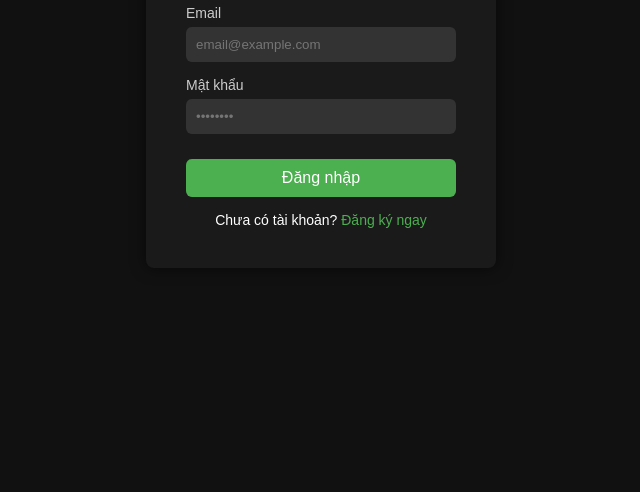
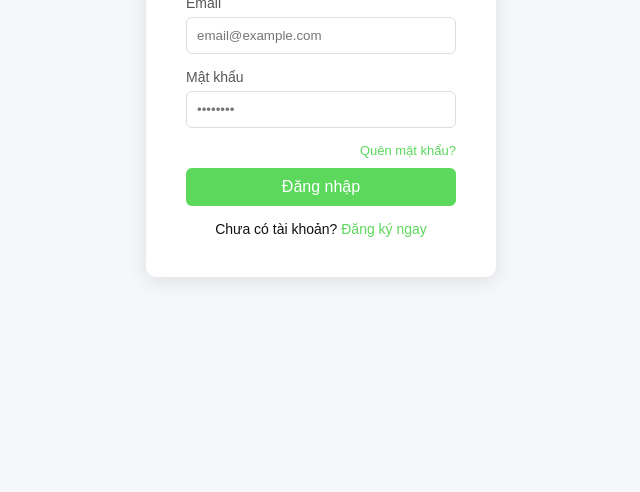
Before and after one commit to DinhManh203/ai5phut_hosting_manager, a plain HTML site: page auth/login.html in a window 1280 px wide. Shown: the part 308-800 px from the top of the page, without its empty margins (319-959 px from the left). Drawn offline with Linux system fonts and the light colour scheme.

Commit message:
5st_commit

```diff
--- a/auth/login.html
+++ b/auth/login.html
@@ -1,11 +1,13 @@
 <!DOCTYPE html>
 <html lang="vi">
+
 <head>
   <meta charset="UTF-8">
   <meta name="viewport" content="width=device-width, initial-scale=1.0">
   <title>Đăng nhập</title>
   <link rel="stylesheet" href="/css/auth.css">
 </head>
+
 <body>
   <div class="auth-container">
     <h2>Đăng nhập</h2>
@@ -18,6 +20,9 @@
         <label>Mật khẩu</label>
         <input type="password" placeholder="••••••••" required>
       </div>
+      <div class="forgot-password">
+        <a href="#">Quên mật khẩu?</a>
+      </div>
       <button type="submit">Đăng nhập</button>
     </form>
     <div class="switch-link">
@@ -25,4 +30,5 @@
     </div>
   </div>
 </body>
+
 </html>
--- a/css/auth.css
+++ b/css/auth.css
@@ -11,23 +11,23 @@ body {
   justify-content: center;
   align-items: center;
   height: 100vh;
-  background: #111;
-  color: #fff;
+  background: #f5f7fa; /* nền sáng nhẹ */
+  color: #111111;
 }
 
 /* ===== AUTH CONTAINER ===== */
 .auth-container {
-  background: #1a1a1a;
+  background: #ffffff;
   padding: 40px;
-  border-radius: 8px;
+  border-radius: 10px;
   width: 350px;
-  box-shadow: 0 0 15px rgba(0, 0, 0, 0.6);
+  box-shadow: 0 4px 20px rgba(0, 0, 0, 0.1);
 }
 
 .auth-container h2 {
   text-align: center;
   margin-bottom: 20px;
-  color: #fff;
+  color: #333; /* chữ đậm hơn */
 }
 
 .form-group {
@@ -37,22 +37,24 @@ body {
 .form-group label {
   display: block;
   margin-bottom: 6px;
-  color: #ccc;
+  color: #555; /* dễ đọc hơn */
   font-size: 14px;
 }
 
 .form-group input {
   width: 100%;
   padding: 10px;
-  border: none;
+  border: 1px solid #ddd; /* thêm viền sáng */
   border-radius: 6px;
   outline: none;
-  background: #333;
-  color: #fff;
+  background: #fff;
+  color: #111111;
+  transition: 0.3s;
 }
 
 .form-group input:focus {
-  border: 1px solid #4caf50;
+  border: 1px solid #5cd85c; /* xanh sáng hơn */
+  box-shadow: 0 0 5px rgba(92, 216, 92, 0.4);
 }
 
 button {
@@ -60,15 +62,16 @@ button {
   padding: 10px;
   border: none;
   border-radius: 6px;
-  background: #4caf50;
+  background: #5cd85c; /* xanh lá sáng */
   color: #fff;
   font-size: 16px;
   cursor: pointer;
   margin-top: 10px;
+  transition: 0.3s;
 }
 
 button:hover {
-  background: #45a049;
+  background: #45c645;
 }
 
 .switch-link {
@@ -78,10 +81,26 @@ button:hover {
 }
 
 .switch-link a {
-  color: #4caf50;
+  color: #5cd85c;
   text-decoration: none;
 }
 
 .switch-link a:hover {
   text-decoration: underline;
 }
+
+.forgot-password {
+  text-align: right;
+  margin-top: 8px;
+  font-size: 13px;
+}
+
+.forgot-password a {
+  color: #5cd85c;
+  text-decoration: none;
+  transition: 0.2s;
+}
+
+.forgot-password a:hover {
+  text-decoration: underline;
+}
```
Also changed, not shown: css/style.css (+37 -8 lines), index.html (+1 -1 lines).
